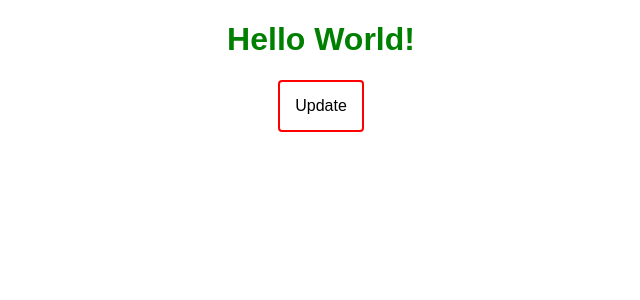
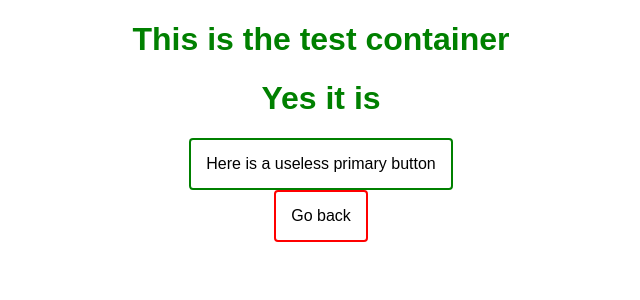
Before and after one commit to thomasrogerlux/typescript-react-ssr-boilerplate, a React app: page /test in a window 1280 px wide. Shown: the top 300 px of the page, without its empty margins (319-959 px from the left). Built offline with nearby package versions, Linux system fonts and the light colour scheme; the HTML template or start-up script is replaced by a standard one.

Commit message:
Refactor existing components for containers and react router

```diff
--- a/src/common/App.tsx
+++ b/src/common/App.tsx
@@ -1,61 +1,18 @@
 import * as React from "react";
-import { connect } from "react-redux";
+import { Switch, Route } from "react-router-dom";
 
-import { Store } from "common/redux/store"
-import { changeTitle } from "common/redux/action"
-import { Title } from "common/component/Title"
-import { Button } from "common/component/Button"
+import Home from "common/container/Home";
+import Test from "common/container/Test";
 
-interface AppProps {
-    title: string;
-    updateTitle: any;
-}
-
-class App extends React.Component<AppProps> {
-    titleList: string[] = [
-        "Hello World!",
-        "High five from React",
-        "Wow. Much skills."
-    ];
-
-    constructor(props: AppProps) {
-        super(props);
-
-        this.setRandomTitle= this.setRandomTitle.bind(this);
-    }
-
-    public setRandomTitle() {
-        let titleIndex = this.titleList.indexOf(this.props.title) + 1;
-        if (titleIndex >= this.titleList.length) {
-            titleIndex = 0;
-        }
-
-        const newTitle = this.titleList[titleIndex];
-        this.props.updateTitle(newTitle);
-    }
-
+export default class App extends React.Component {
     public render() {
         return (
-            <div className="App">
-                <Title>
-                    {this.props.title}
-                </Title>
-                <Button onClick={this.setRandomTitle}>
-                    Update
-                </Button>
-            </div>
+            <main>
+                <Switch>
+                    <Route exact path="/" component={Home} />
+                    <Route path="/test" component={Test} />
+                </Switch>
+            </main>
         );
     }
 }
-
-const mapStateToProps = (state: Store) => {
-    return {
-        title: state.title
-    }
-}
-
-const mapDispatchToProps = {
-    updateTitle: changeTitle
-}
-
-export default connect(mapStateToProps, mapDispatchToProps)(App)
--- a/src/common/component/Button.tsx
+++ b/src/common/component/Button.tsx
@@ -2,8 +2,8 @@
 import styled, { css } from "styled-components";
 
 interface ButtonProps {
-    onClick: any;
-    children: string;
+    children?: any;
+    onClick?: any;
     primary?: boolean;
 }
 
--- a/src/common/component/Title.tsx
+++ b/src/common/component/Title.tsx
@@ -2,7 +2,7 @@
 import styled from "styled-components";
 
 interface TitleProps {
-    children: string;
+    children?: any;
 }
 
 export const Title = (props: TitleProps) => {
```
